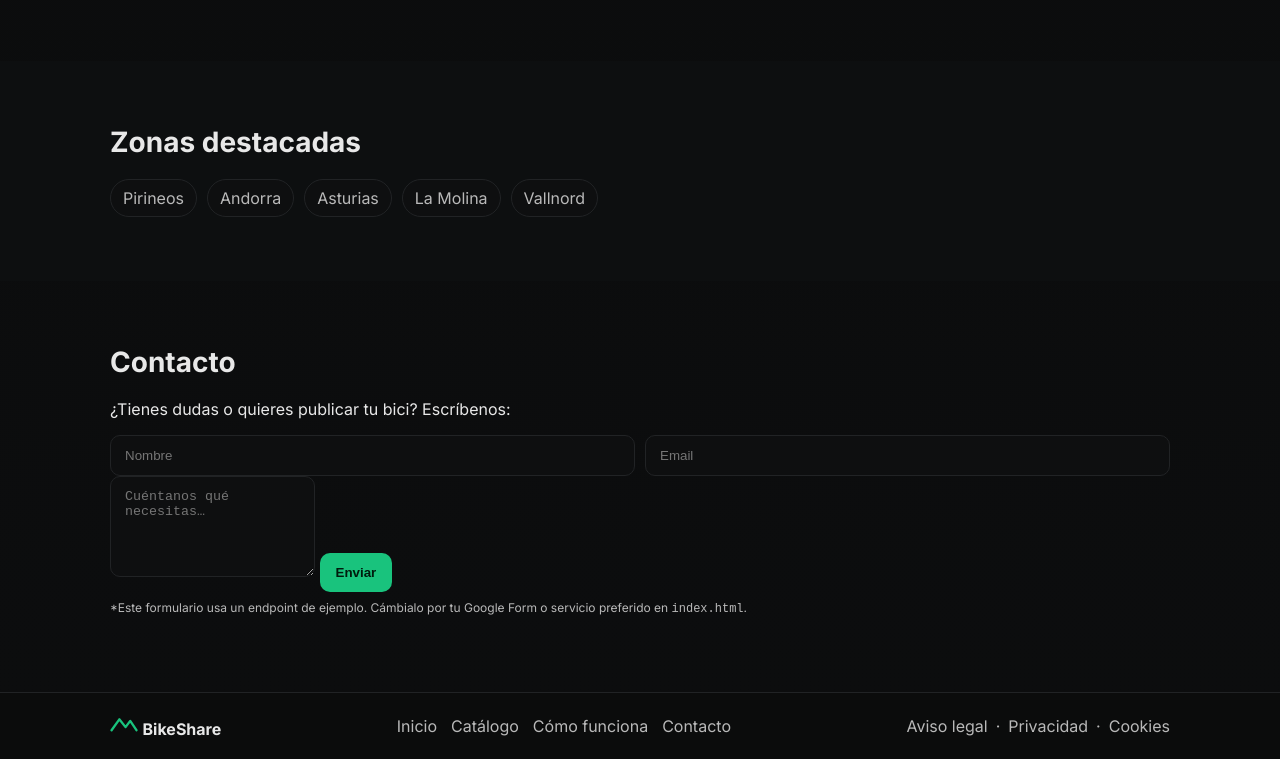
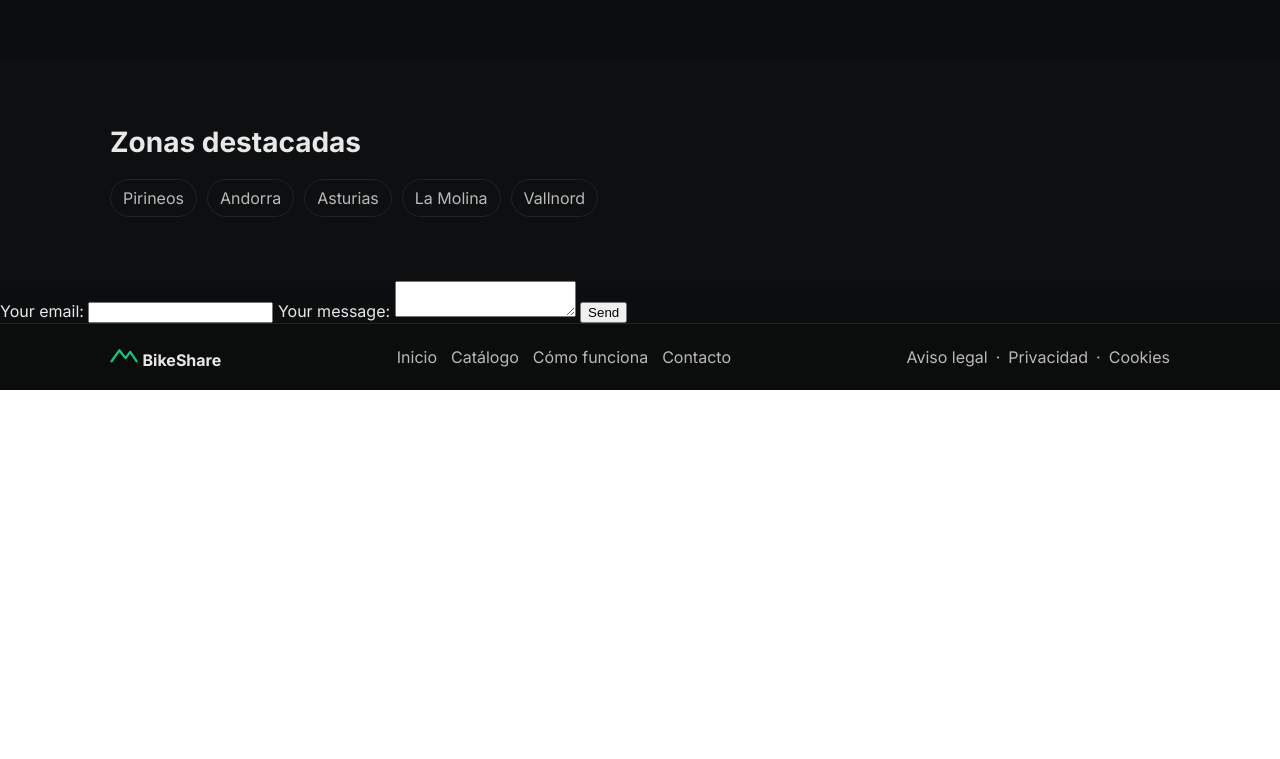
Before and after one commit to u0652496259-cpu/Bikeshare, a plain HTML site: page index.html in a window 1280 px wide. Shown: the part 2249-3008 px from the top of the page. After the commit the page ends 2639 px from the top, so only its background shows below. Drawn offline with Linux system fonts and the light colour scheme.

Commit message:
Update index.html

```diff
--- a/index.html
+++ b/index.html
@@ -144,22 +144,22 @@
     </section>
 
     <!-- CONTACTO -->
-    <section class="section" id="contacto">
-      <div class="container">
-        <h2>Contacto</h2>
-        <p>¿Tienes dudas o quieres publicar tu bici? Escríbenos:</p>
-        <form class="contact" action="https://formspree.io/f/mayvpneo" method="POST">
-          <div class="row">
-            <input type="text" name="name" placeholder="Nombre" required>
-            <input type="email" name="email" placeholder="Email" required>
-          </div>
-          <textarea name="message" rows="5" placeholder="Cuéntanos qué necesitas…" required></textarea>
-          <button class="btn" type="submit">Enviar</button>
-          <p class="tiny">*Este formulario usa un endpoint de ejemplo. Cámbialo por tu Google Form o servicio preferido en <code>index.html</code>.</p>
-        </form>
-      </div>
-    </section>
-  </main>
+  <!-- modify this form HTML and place wherever you want your form -->
+<form
+  action="https://formspree.io/f/meoljdbe"
+  method="POST"
+>
+  <label>
+    Your email:
+    <input type="email" name="email">
+  </label>
+  <label>
+    Your message:
+    <textarea name="message"></textarea>
+  </label>
+  <!-- your other form fields go here -->
+  <button type="submit">Send</button>
+</form>
 
   <footer class="site-footer">
     <div class="container footer-inner">
```
